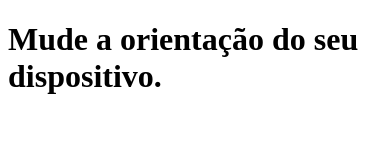
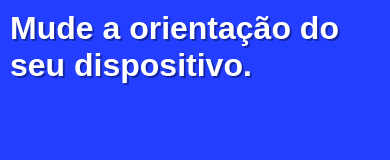
Before and after one commit to oRodolfoso/Media-Queries, a plain HTML site: page imagens/mq002/index.html in a window 390 px wide. Drawn offline with Linux system fonts and the light colour scheme.

Commit message:
Exercícios Media Queries

```diff
--- a/imagens/mq002/estilos/paisagem.css
+++ b/imagens/mq002/estilos/paisagem.css
@@ -1,3 +1,9 @@
 @charset "UTF-8";
 
 /* APARELHO DEITADO (LANDSCAPE) */
+
+body{
+
+    background-image: url(../Imagens/cev-landscape.jpg);
+    background-position: left bottom;
+}
--- a/imagens/mq002/estilos/retrato.css
+++ b/imagens/mq002/estilos/retrato.css
@@ -1,3 +1,8 @@
 @charset "UTF-8";
 
 /* APARRELHO EM PÉ (PORTRAIT) */
+
+boby{
+    background-image: url(../Imagens/cev-portrait.jpg);
+    background-position: center bottom;
+}
--- a/imagens/mq002/estilos/style.css
+++ b/imagens/mq002/estilos/style.css
@@ -1,3 +1,23 @@
 @charset "UTF-8";
 
 /* CONFIGURAÇÕES GERAIS */
+
+*{
+margin: 0;
+padding: 0;
+font-family: Arial, Helvetica, sans-serif;
+}
+
+html, body{
+    width: 100vw;
+    height: 100vh;
+    background-color: #233eff;
+    background-size: contain;
+    background-repeat: no-repeat;
+}
+
+h1{
+    color: white;
+    text-shadow: 2px 2px 0px #1526a7;
+    padding: 10px;
+}
```
